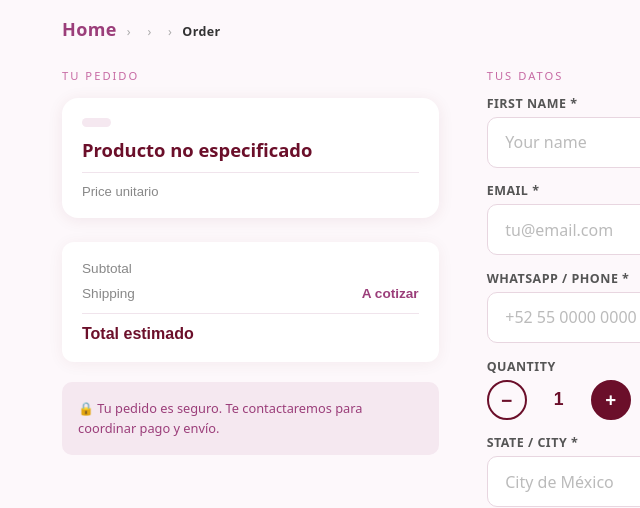
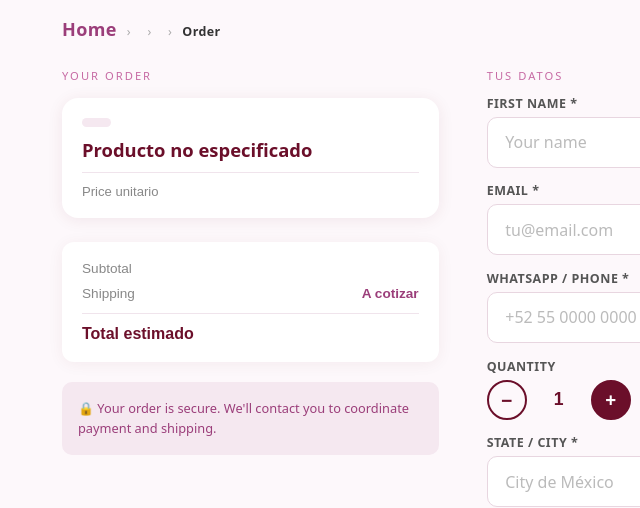
Before and after one commit to Reiss76/mahjoy, a website: page en/checkout.html in a window 1280 px wide. Shown: the part 182-690 px from the top of the page, 102-742 px from the left. Drawn offline with nearby package versions, Linux system fonts and the light colour scheme; a script that the page names is missing.

Commit message:
fix(i18n): traduce mensajes de checkout EN

```diff
--- a/en/checkout.html
+++ b/en/checkout.html
@@ -83,7 +83,7 @@
       <div style="font-size:3rem;margin-bottom:1rem;">🎉</div>
       <h2 style="font-family:'Plus Jakarta Sans',sans-serif;font-size:2rem;font-weight:800;color:var(--burgundy);margin-bottom:1rem;">¡Pedido enviado!</h2>
       <p style="font-family:'Plus Jakarta Sans',sans-serif;font-size:1rem;color:#666;line-height:1.7;margin-bottom:2rem;">
-        Recibimos tu pedido. Te contactaremos pronto vía WhatsApp o email para confirmar los detalles y coordinar el envío.
+        We received your order. We'll contact you soon via WhatsApp or email to confirm details and coordinate shipping.
       </p>
       <a href="shop.html" style="display:inline-block;background:var(--burgundy);color:#fff;font-family:'Plus Jakarta Sans',sans-serif;font-weight:700;font-size:.9rem;letter-spacing:.06em;text-transform:uppercase;padding:1rem 2.5rem;border-radius:999px;text-decoration:none;">
         Continue Shopping
@@ -132,7 +132,7 @@
       <div style="display:grid;grid-template-columns:1fr 1.4fr;gap:3rem;align-items:flex-start;">
       <!-- LEFT: Order summary -->
       <div>
-        <div style="font-family:'Plus Jakarta Sans',sans-serif;font-size:.7rem;letter-spacing:.18em;text-transform:uppercase;color:var(--orchid);margin-bottom:1rem;">Tu pedido</div>
+        <div style="font-family:'Plus Jakarta Sans',sans-serif;font-size:.7rem;letter-spacing:.18em;text-transform:uppercase;color:var(--orchid);margin-bottom:1rem;">Your Order</div>
 
         <!-- Product card -->
         <div style="background:#fff;border-radius:16px;overflow:hidden;box-shadow:0 2px 16px rgba(107,15,42,.08);margin-bottom:1.5rem;">
@@ -171,7 +171,7 @@
         </div>
 
         <div style="margin-top:1.25rem;padding:1rem;background:var(--blush);border-radius:10px;font-family:'Plus Jakarta Sans',sans-serif;font-size:.8rem;color:var(--orchid-mid);line-height:1.6;">
-          🔒 Tu pedido es seguro. Te contactaremos para coordinar pago y envío.
+          🔒 Your order is secure. We'll contact you to coordinate payment and shipping.
         </div>
       </div>
 
```
